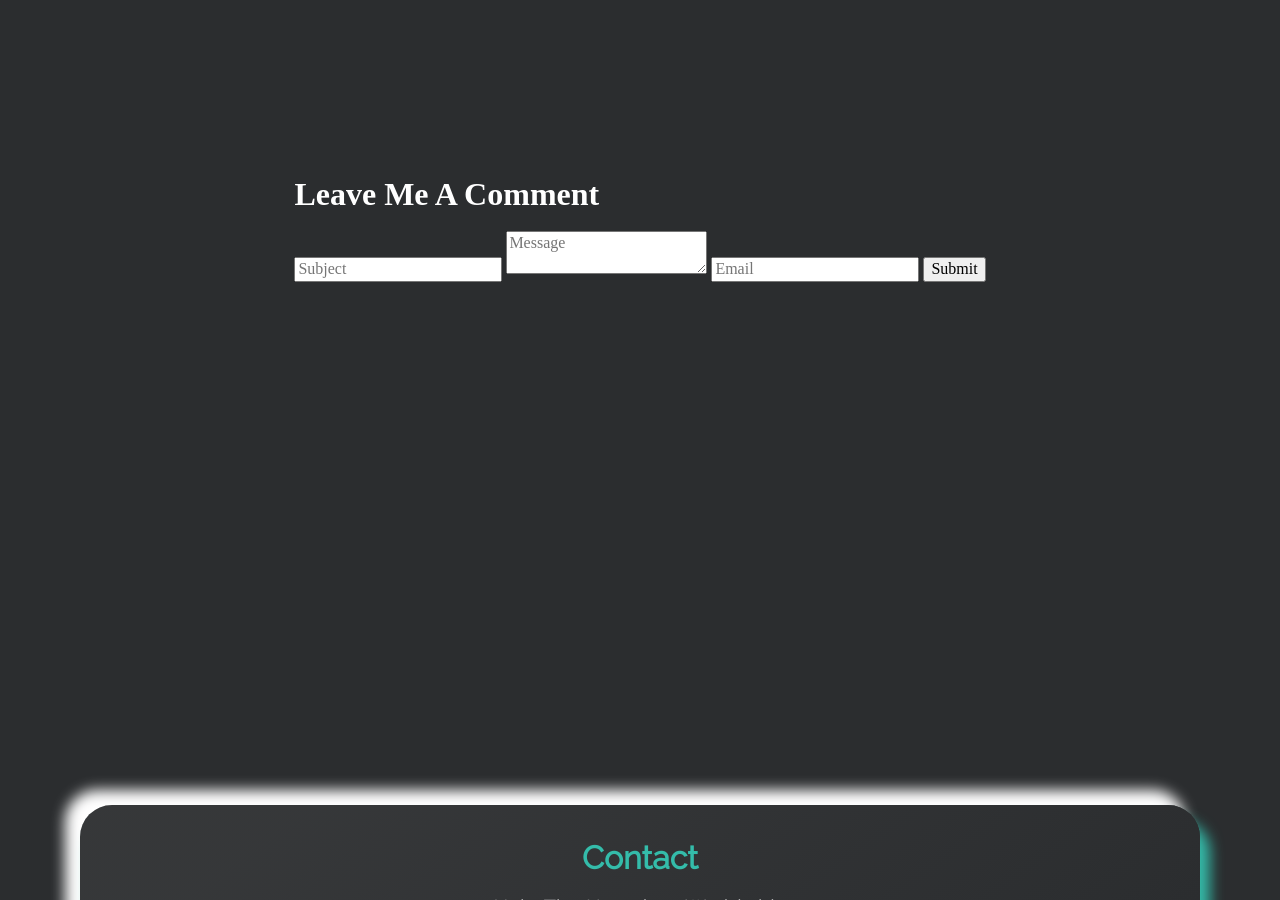
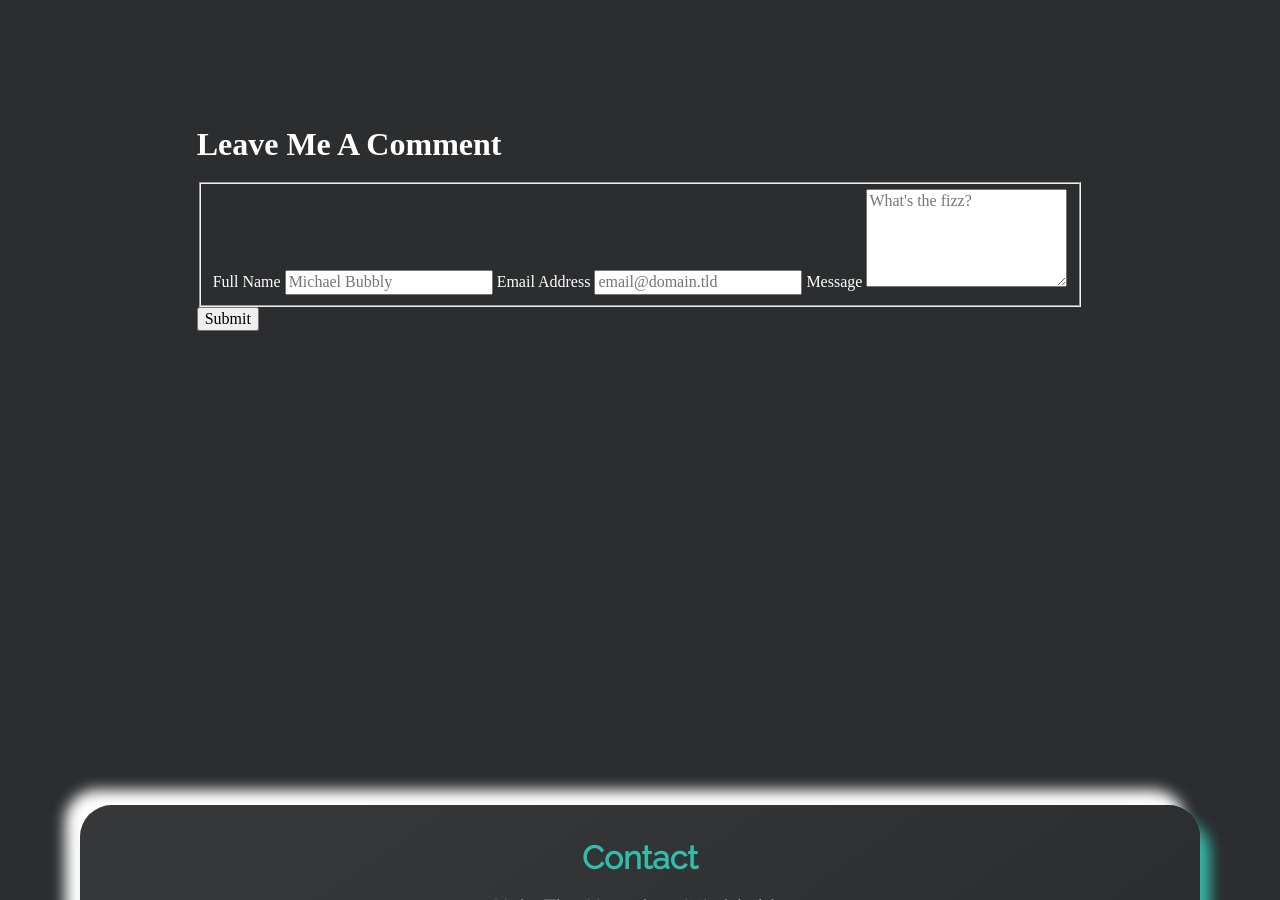
Before and after one commit to MichaelHDesigns/contact, a Jekyll site: the page built from index.html, in a window 1280 px wide and 900 px high, scrolled down 1235 px. Built offline with Jekyll 4.4.1, drawn with Linux system fonts in a browser that asks for light colours.

Commit message:
Update landing-page.html

```diff
--- a/_includes/landing-page.html
+++ b/_includes/landing-page.html
@@ -96,14 +96,18 @@
 <div class="container">
   <div class="content">
     <h1 class="title">Leave Me A Comment</h1>
-    <form action="https://submit-form.com/8ZJKP6gfn8RZPmnyq0Lja" target="_self" style="text-align: center">
-  <input type="hidden" name="_redirect" value="https://michaelhdesigns.github.io/contact">
-   <!-- All elements must have a name attribute -->
-   <input type="text" name="subject" placeholder="Subject">
-   <textarea name="message" placeholder="Message"></textarea>
-   <input type="text" name="email" placeholder="Email">
-   <!-- A button of type submit -->
-   <button type="submit">Submit</button>
+<form id="fs-frm" name="simple-contact-form" accept-charset="utf-8" action="https://submit-form.com/8ZJKP6gfn8RZPmnyq0Lja" method="post">
+ <fieldset id="fs-frm-inputs">
+<label for="full-name">Full Name</label>
+<input type="text" name="name" id="full-name" placeholder="Michael Bubbly" required="">
+<label for="email-address">Email Address</label>
+ <input type="email" name="_replyto" id="email-address" placeholder="email@domain.tld" required="">
+ <label for="message">Message</label>
+<textarea rows="5" name="message" id="message" placeholder="What's the fizz?" required="">
+</textarea>
+<input type="hidden" name="_subject" id="email-subject" value="Contact Form Submission">
+ </fieldset>
+<input type="submit" value="Submit">
 </form>
   </div>
 </div>
```
